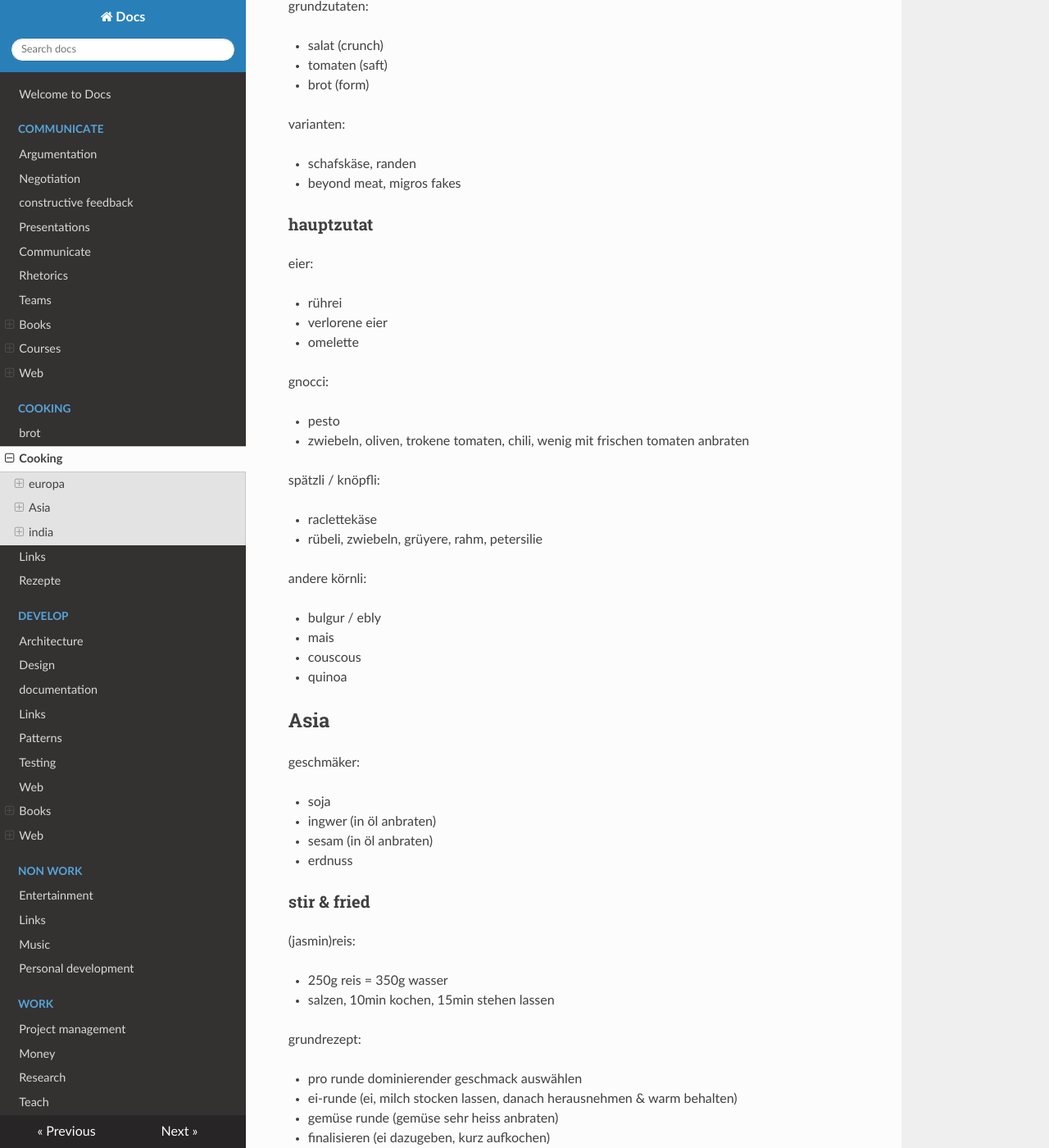
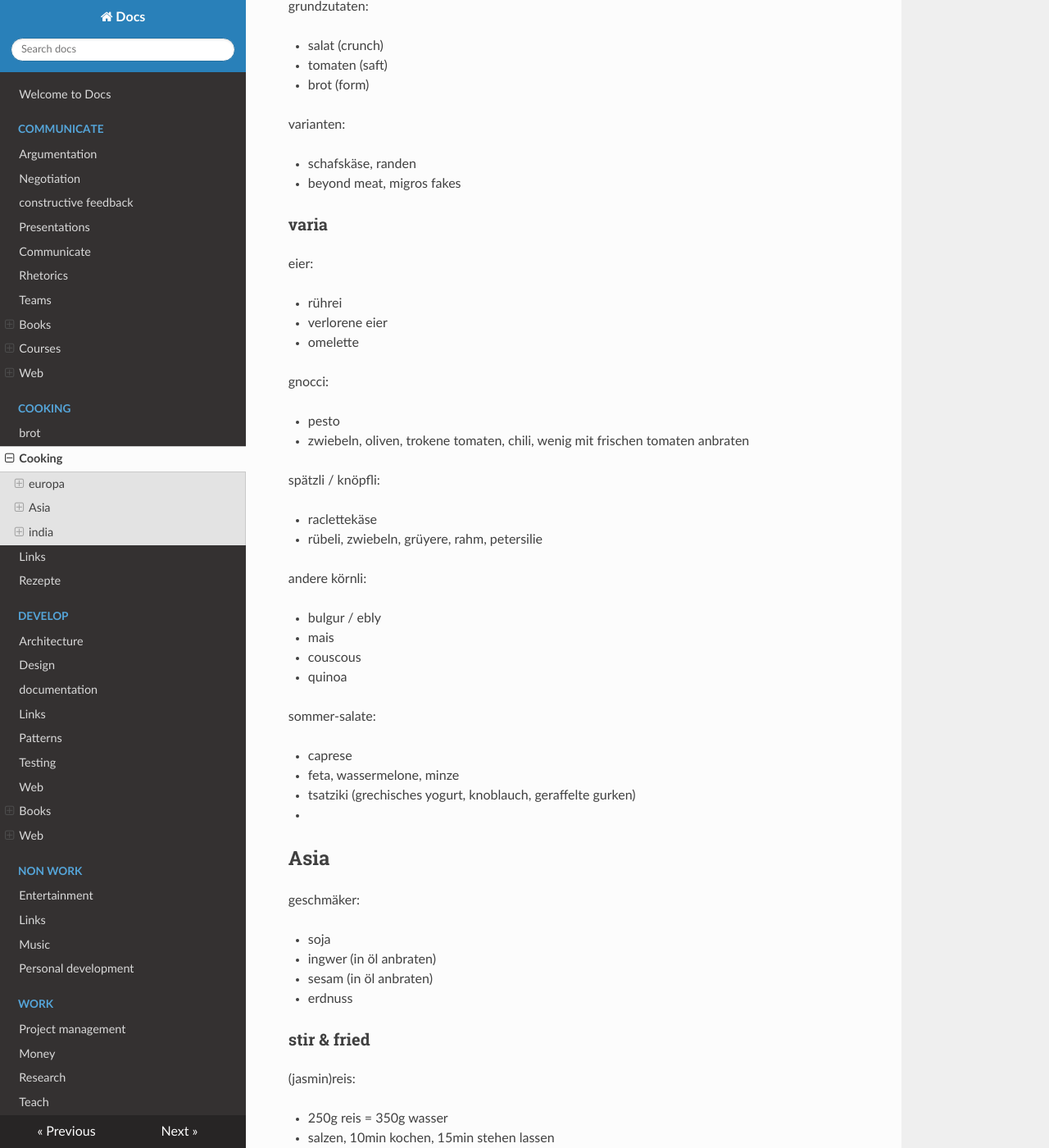
Before and after one commit to famoser/docs, an MkDocs documentation site: the page built from docs/cooking/grundrezepte.md, in a window 1280 px wide and 1400 px high, scrolled down 2318 px. Shown: the whole window at 82% size. Built offline with MkDocs 1.6.1, drawn with Linux system fonts in a browser that asks for light colours; nearby versions of some CDN libraries.

Commit message:
Update grundrezepte.md

```diff
--- a/docs/cooking/grundrezepte.md
+++ b/docs/cooking/grundrezepte.md
@@ -105,7 +105,7 @@ varianten:
 - beyond meat, migros fakes
 
 
-### hauptzutat
+### varia
 
 eier:
 
@@ -130,6 +130,12 @@ andere körnli:
 - couscous
 - quinoa
 
+sommer-salate:
+
+- caprese
+- feta, wassermelone, minze
+- tsatziki (grechisches yogurt, knoblauch, geraffelte gurken)
+-
 
 ## Asia
 
```
